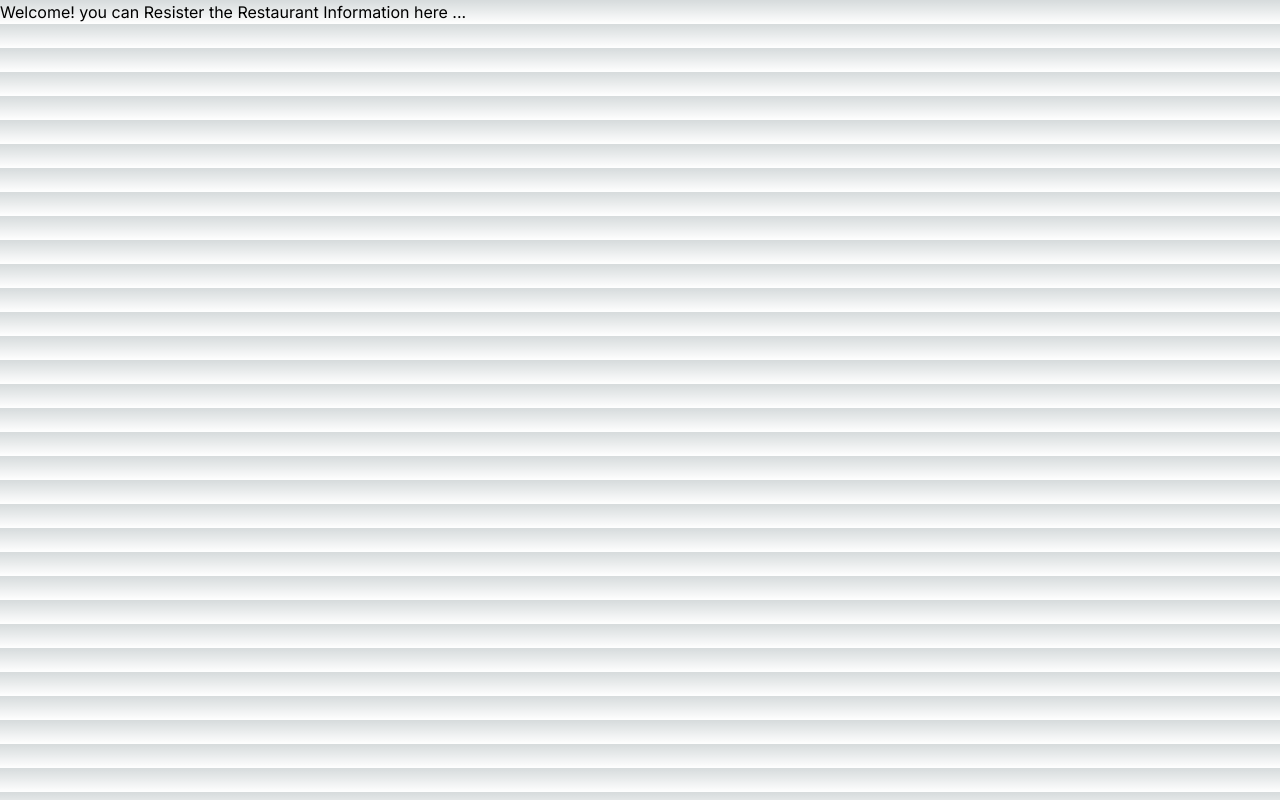
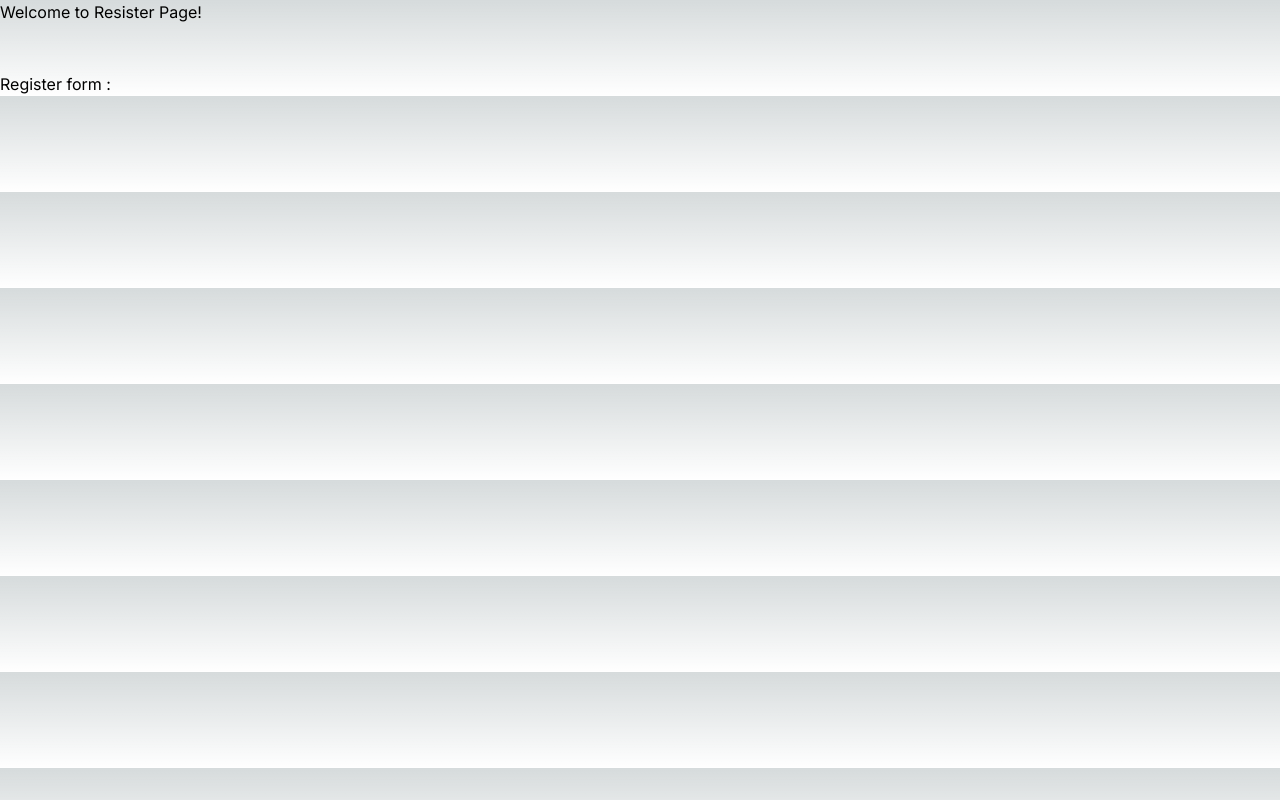
Before and after one commit to yuleuuee/menu_app_main, a Next.js app: page /register_restaurant in a window 1280 px wide. Built offline with nearby package versions, Linux system fonts and the light colour scheme.

Commit message:
next commit

```diff
--- a/src/app/register_restaurant/page.tsx
+++ b/src/app/register_restaurant/page.tsx
@@ -1,9 +1,12 @@
-
+import RegisterForm from "@/components/RegisterForm"
 
 const register = () => {
   return (
     <div>
-      <h1>Welcome! you can Resister the Restaurant Information here ...</h1>
+      <h1>Welcome to Resister Page! </h1>
+      <br />
+      <br />
+      <RegisterForm />
     </div>
   )
 }
--- /dev/null
+++ b/src/components/RegisterForm.tsx
@@ -0,0 +1,11 @@
+// components/RegisterForm.tsx
+
+const RegisterForm = () => {
+  return (
+    <div>
+      <h2>Register form :</h2>
+    </div>
+  )
+}
+
+export default RegisterForm
```
Also changed, not shown: package.json (+7 -4 lines), 1 other file (tests, documents, lock files or other folders).
